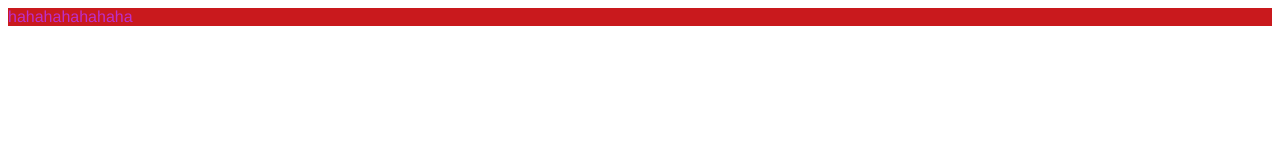
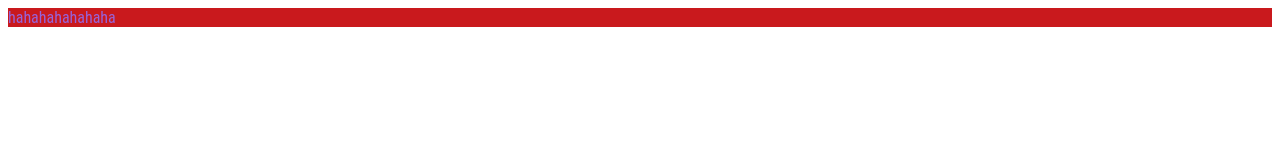
Before and after one commit to chickenclaw13/Tetris, a plain HTML site: page index.html in a window 1280 px wide. Drawn offline with Linux system fonts and the light colour scheme.

Commit message:
base update

```diff
--- a/css/libs/base.sass
+++ b/css/libs/base.sass
@@ -1,3 +1,3 @@
-$font-stack:    Helvetica, sans-serif
+$font-stack:    Roboto Condensed, sans-serif
 $primary-color: #c9191d
-$secondary-color:#bc30c9
+$secondary-color:#9764da
```
Also changed, not shown: css/style.css.
